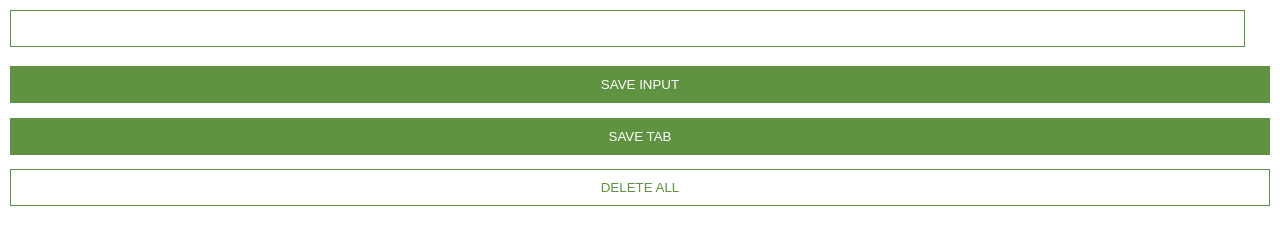
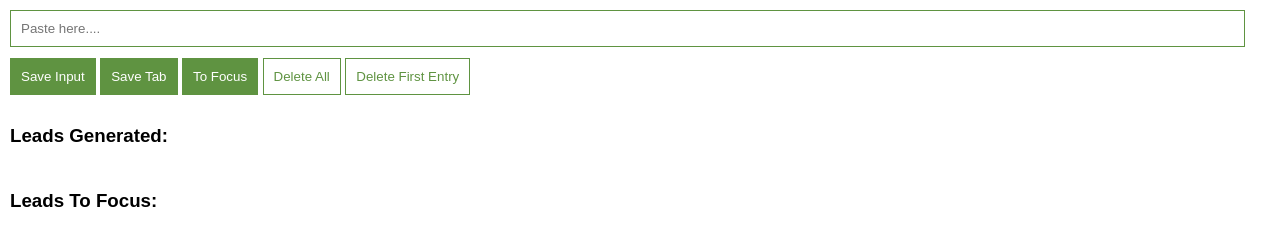
Before and after one commit to IvelDabs/Lead-generator-extension, a browser extension: page index.html in a window 1280 px wide. Drawn offline with Linux system fonts and the light colour scheme.

Commit message:
Update index.html

```diff
--- a/index.html
+++ b/index.html
@@ -8,13 +8,22 @@
     <title>My Leads</title>
 </head>
 <body>
-    <input type="text" id="input-el">
-    <button id="input-btn">SAVE INPUT</button>
-    <button id="tab-btn">SAVE TAB</button>
-    <button id="delete-btn">DELETE ALL</button>
-    <!-- <button id="delete-btn2">DELETE</button> -->
-    <ul id="ul-el">
-    </ul>
-    <div id="container"></div>
+    <div id="leads-generated">
+        <input type="text" id="input-el" placeholder="Paste here....">
+        <button id="input-btn">Save Input</button>
+        <button id="tab-btn">Save Tab</button>
+        <button id="to-follow-up">To Focus</button>
+        <button id="delete-btn">Delete All</button>
+        <button id="delete-btn2">Delete First Entry</button>
+    </div>
+    <div>
+        <h3>Leads Generated:</h3>
+        <ul id="ul-el">
+        </ul>
+    </div>
+    <div id="leads-follow-up">
+        <h3>Leads To Focus:</h3>
+        <ul id="ul-el-2"></ul>
+    </div>
 </body>
 </html>
```
